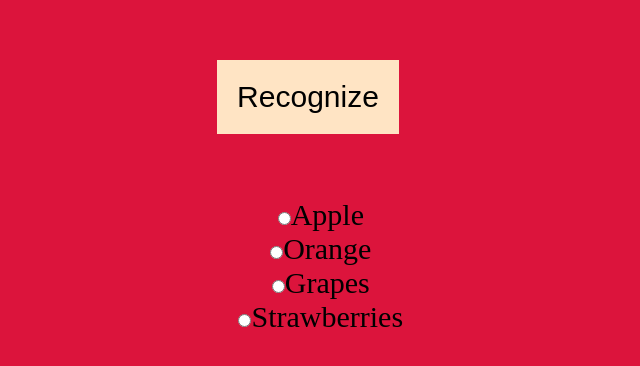
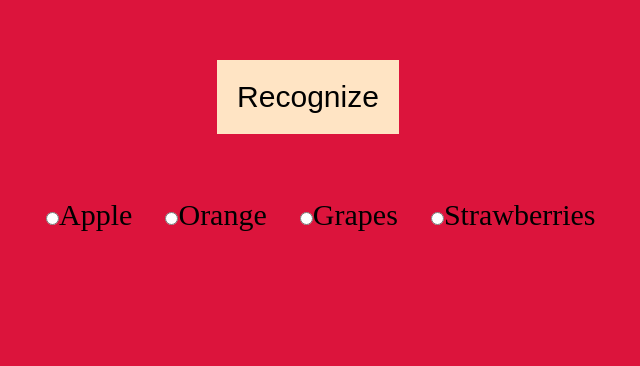
Before and after one commit to D-houo/Voice-recognition-JS, a plain HTML site: page index.html in a window 1280 px wide. Shown: the part 196-562 px from the top of the page, without its empty margins (332-972 px from the left). Drawn offline with Linux system fonts and the light colour scheme.

Commit message:
Update index.html

```diff
--- a/index.html
+++ b/index.html
@@ -7,10 +7,10 @@
     <body>
         <button id="button">Recognize</button>
         <form>
-            <input type="radio" id="apple">Apple<br>
-            <input type="radio" id="orange">Orange<br>
-            <input type="radio" id="grapes">Grapes<br>
-            <input type="radio" id="strawberries">Strawberries<br>
+            <input type="radio" id="apple">Apple
+            <input type="radio" id="orange">Orange
+            <input type="radio" id="grapes">Grapes
+            <input type="radio" id="strawberries">Strawberries
         </form>
     </body>
 </html>
```
